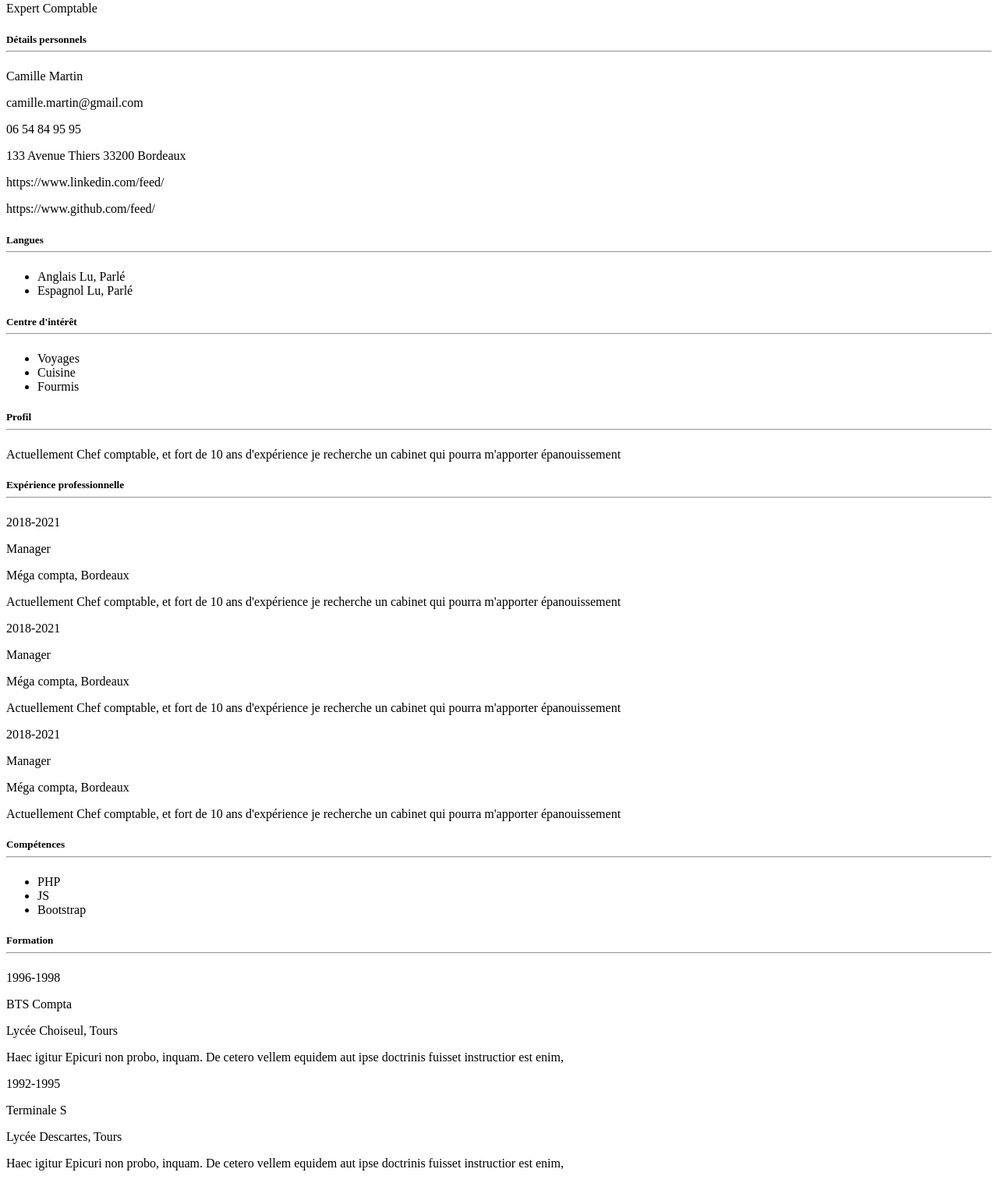
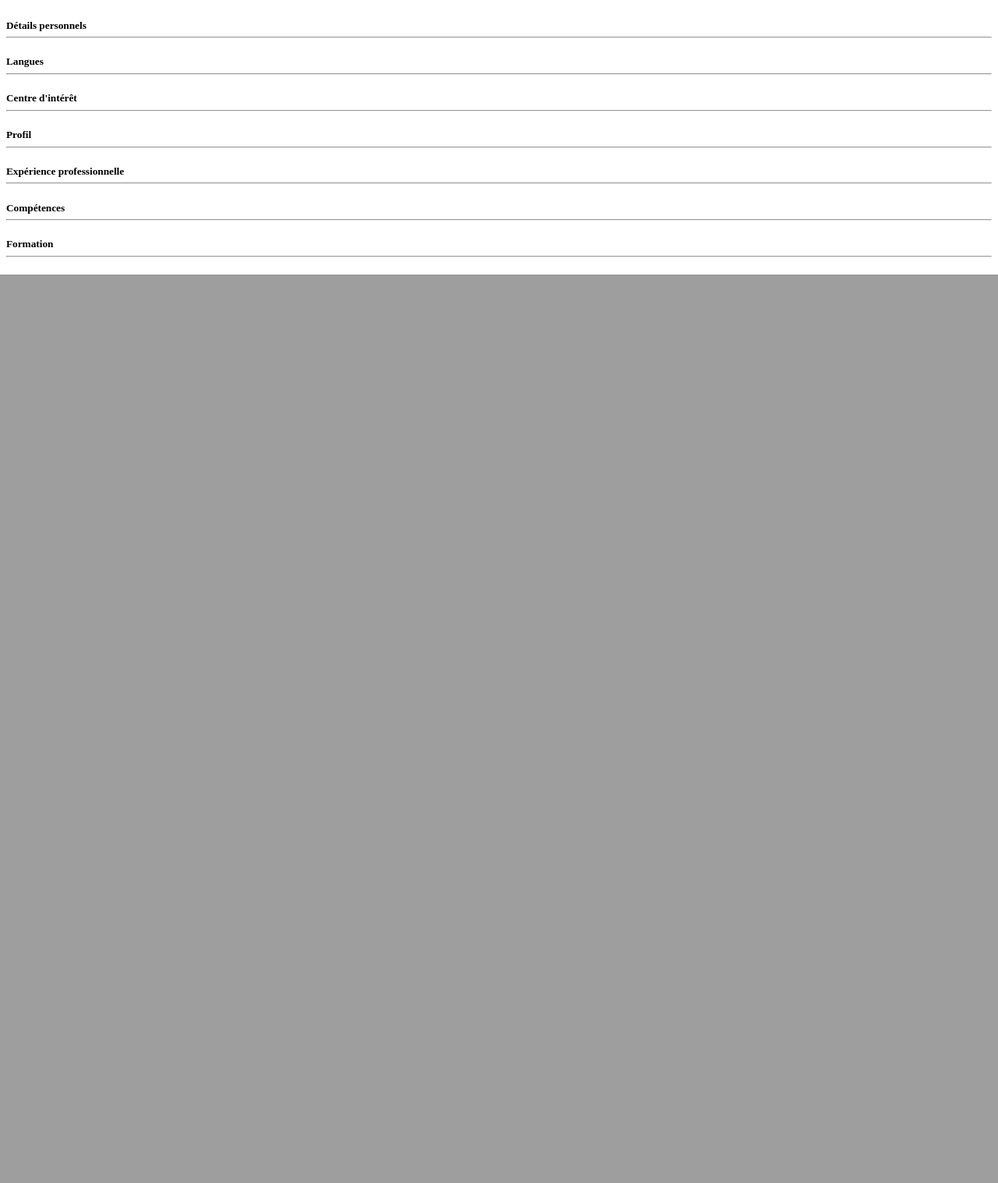
Before and after one commit to olivier-chatelin/checkpoint4, a Symfony app: template templates/home/modern.html.twig in a window 1280 px wide. Shown: the part 768-2285 px from the top of the page at 78% size. After the commit the page ends 1120 px from the top, so only its background shows below. Run offline with Twig, Linux system fonts and the light colour scheme; the template is opened without the code that fills it, so the values that code supplies are empty; some libraries are stand-ins or nearby versions.

Commit message:
made dynamic templates

```diff
--- a/src/DataFixtures/ProfileFixtures.php
+++ b/src/DataFixtures/ProfileFixtures.php
@@ -11,15 +11,15 @@ class ProfileFixtures extends Fixture
     public function load(ObjectManager $manager)
     {
         $profile = new Profile();
-        $profile->setDescription('Actuellement Chef comptable, et fort de 10 ans d\'expérience je recherche un cabinet qui pourra m\'apporter épanouissement. ');
+        $profile->setDescription('Actuellement Chef comptable, et forte de 10 ans d\'expérience je recherche un cabinet qui pourra m\'apporter épanouissement. ');
         $manager->persist($profile);
         $this->addReference('profileCamille1', $profile);
         $profile = new Profile();
-        $profile->setDescription('Actuellement Chef comptable, et fort de 10 ans d\'expérience je recherche un cabinet qui pourra m\'apporter épanouissement. ');
+        $profile->setDescription('Actuellement Chef comptable, et forte de 10 ans d\'expérience je recherche un cabinet qui pourra m\'apporter épanouissement. ');
         $manager->persist($profile);
         $this->addReference('profileCamille2', $profile);
         $profile = new Profile();
-        $profile->setDescription('Actuellement Chef comptable, et fort de 10 ans d\'expérience je recherche un cabinet qui pourra m\'apporter épanouissement. ');
+        $profile->setDescription('Actuellement Chef comptable, et forte de 10 ans d\'expérience je recherche un cabinet qui pourra m\'apporter épanouissement. ');
         $manager->persist($profile);
         $this->addReference('profileCamille3', $profile);
         $manager->flush();
--- a/templates/home/modern.html.twig
+++ b/templates/home/modern.html.twig
@@ -8,36 +8,37 @@
 
 {% block body %}
     <div id="cv" class="row container  modern" >
-        <div class="col-4 bg-{{ theme }}" id="aside">
+        <div class="col-4 bg-{{ theme }} text-white" id="aside">
             <div class="photo-container d-flex justify-content-center mt-4">
-                <img src="https://thispersondoesnotexist.com/image" alt="" width="80% "class="rounded-circle justify" id="photo">
+                <img src="/uploads/images/users/{{ resume.detail.avatar.image }}" alt="" width="80% "class="rounded-circle justify" id="photo">
             </div>
             <div class="text-light text-center mt-4" id="header" >
-                Expert Comptable
+                {{ resume.detail.header }}
             </div>
             <div id="personal-details text-light">
                 <h5 class="text-light mt-4 text-center">Détails personnels <hr> </h5>
-                <p id="name" class="text-light">Camille Martin</p>
-                <p id="mail" class="text-light">camille.martin@gmail.com</p>
-                <p id="phone" class="text-light">06 54 84 95 95</p>
-                <p id="address" class="text-light">133 Avenue Thiers 33200 Bordeaux</p>
-                <p id="linkedin" class="text-light">https://www.linkedin.com/feed/</p>
-                <p id="github" class="text-light">https://www.github.com/feed/</p>
+                <p id="name" class="text-light">{{ user.firstname }} {{ user.lastname }}</p>
+                <p id="mail" class="text-light">{{ user.email}}</p>
+                <p id="phone" class="text-light">{{ resume.detail.tel }}</p>
+                <p id="address" class="text-light">{{ resume.detail.address }} {{ resume.detail.zipCode }} {{ resume.detail.city }}</p>
+                <p id="linkedin" class="text-light">{{ resume.detail.linkedin }}</p>
+                <p id="github" class="text-light">{{ resume.detail.github }}</p>
             </div>
             <div id="languages">
                 <h5 class="text-light mt-4 text-center">Langues<hr> </h5>
                 <ul>
-                    <li class="text-light">Anglais Lu, Parlé</li>
-                    <li class="text-light">Espagnol  Lu, Parlé</li>
+                    {% for language in resume.languages %}
+                    <li class="text-light">{{ language.name }} {{ language.level }}</li>
+                    {% endfor %}
                 </ul>
 
             </div>
             <div id="hobbies">
                 <h5 class="text-light mt-4 text-center">Centre d'intérêt<hr> </h5>
                 <ul>
-                    <li class="text-light">Voyages</li>
-                    <li class="text-light">Cuisine</li>
-                    <li class="text-light">Fourmis</li>
+                    {% for hobby in resume.hobbies %}
+                    <li class="text-light">{{ hobby.name }}</li>
+                    {% endfor %}
                 </ul>
 
             </div>
@@ -46,92 +47,57 @@
             <div id="profile">
                  <h5 class="mt-4">Profil <hr></h5>
                 <p class="small">
-                    Actuellement Chef comptable, et fort de 10 ans d'expérience je recherche un cabinet qui pourra m'apporter épanouissement
+                    {{ resume.profile.description }}
                 </p>
 
             </div>
             <div id="experience" >
                  <h5 class="mt-4">Expérience professionnelle <hr></h5>
+                {% for experience in resume.experiences %}
                     <div class="d-flex flex-row justify-content-end small exp">
-                    <div  class="year text-{{theme}} ">2018-2021</div>
+                        <div  class="year text-{{theme}} ">{{ experience.yearStart | date('Y') }}-{{ experience.yearEnd | date('Y') }}</div>
                         <div class="d-flex flex-column ">
                             <p class="job my-0">
-                            Manager
+                                {{ experience.jobName }}
                             </p>
                             <p class="job-place text-{{theme}}  my-0">
-                            Méga compta, Bordeaux
+                                {{experience.employer}}
                             </p>
                             <p class="job-description mt-0 mb-2">
-                            Actuellement Chef comptable, et fort de 10 ans d'expérience je recherche un cabinet qui pourra m'apporter épanouissement
+                                {{experience.description}}
+
                             </p>
                         </div>
                     </div>
-                <div class="d-flex flex-row justify-content-end small exp mt-2">
-                    <div  class="year text-{{theme}} ">2018-2021</div>
-                    <div class="d-flex flex-column ">
-                        <p class="job my-0">
-                            Manager
-                        </p>
-                        <p class="job-place text-{{theme}}  my-0">
-                            Méga compta, Bordeaux
-                        </p>
-                        <p class="job-description  mt-0 mb-2">
-                            Actuellement Chef comptable, et fort de 10 ans d'expérience je recherche un cabinet qui pourra m'apporter épanouissement
-                        </p>
-                    </div>
-                </div>
-                <div class="d-flex flex-row justify-content-end small exp mt-2">
-                    <div  class="year text-{{theme}} ">2018-2021</div>
-                    <div class="d-flex flex-column ">
-                        <p class="job my-0">
-                            Manager
-                        </p>
-                        <p class="job-place text-{{theme}}  my-0">
-                            Méga compta, Bordeaux
-                        </p>
-                        <p class="job-description my-0">
-                            Actuellement Chef comptable, et fort de 10 ans d'expérience je recherche un cabinet qui pourra m'apporter épanouissement
-                        </p>
-                    </div>
-                </div>
+                {% endfor %}
             </div>
             <div id="skills" class="small">
                 <h5 class="mt-4">Compétences<hr></h5>
 
                 <ul>
-                    <li>PHP</li>
-                    <li>JS</li>
-                    <li>Bootstrap</li>
+                    {% for skill in resume.skills %}
+                        <li>{{ skill.name }}</li>
+                    {% endfor %}
                 </ul>
             </div>
             <div id="formation" >
                 <h5 class="mt-4">Formation <hr></h5>
+                {% for study in resume.scholarships %}
                     <div class="d-flex flex-row justify-content-end small for">
-                    <div  class="year text-{{theme}} ">1996-1998</div>
+                        <div  class="year text-{{theme}} ">{{ study.yearStart | date('Y') }}-{{ study.yearEnd | date('Y') }}</div>
                         <div class="d-flex flex-column ">
                             <p class="graduation my-0">
-                            BTS Compta
+                                {{ study.graduation }}
+
                             </p>
                             <p class="establishment text-{{theme}}  my-0">
-                            Lycée Choiseul, Tours
+                                {{ study.school }}
                             </p>
                             <p class="formation-description mt-0 mb-2">
-                            Haec igitur Epicuri non probo, inquam. De cetero vellem equidem aut ipse doctrinis fuisset instructior est enim,
+                                {{ study.description }}
                         </div>
                     </div>
-                <div class="d-flex flex-row justify-content-end small for mb-5">
-                    <div  class="year text-{{theme}} ">1992-1995</div>
-                    <div class="d-flex flex-column ">
-                        <p class="graduation my-0">
-                           Terminale S
-                        </p>
-                        <p class="establishment text-{{theme}}  my-0">
-                            Lycée Descartes, Tours
-                        </p>
-                        <p class="formation-description mt-0 mb-2">
-                            Haec igitur Epicuri non probo, inquam. De cetero vellem equidem aut ipse doctrinis fuisset instructior est enim,
-                    </div>
-                </div>
+                {% endfor %}
             </div>
         </div>
     </div>
```
Also changed, not shown: src/Controller/HomeController.php (+9 -32 lines), templates/home/classic.html.twig (+39 -61 lines), templates/home/premium.html.twig (+32 -54 lines). Lines whose indentation alone changed are shown as unchanged.
